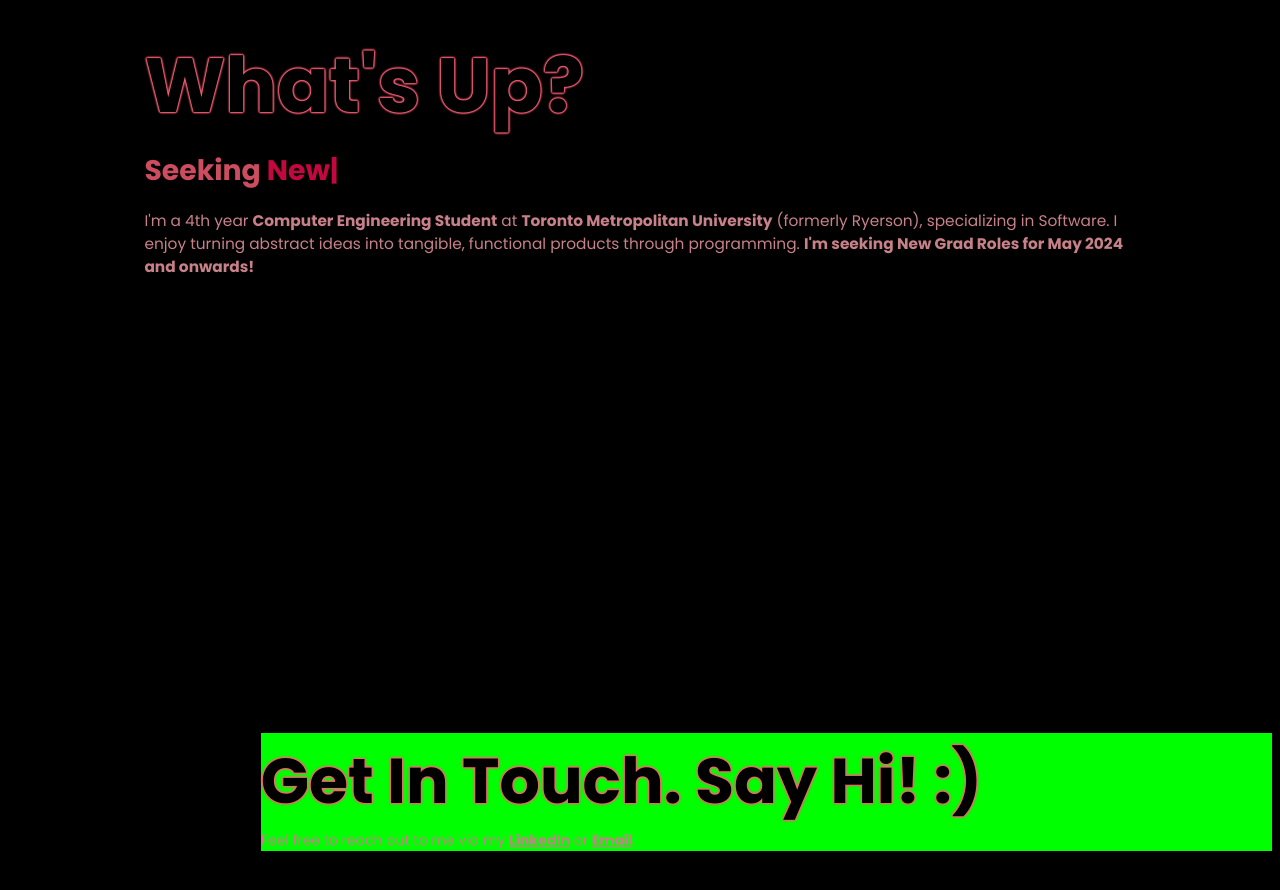
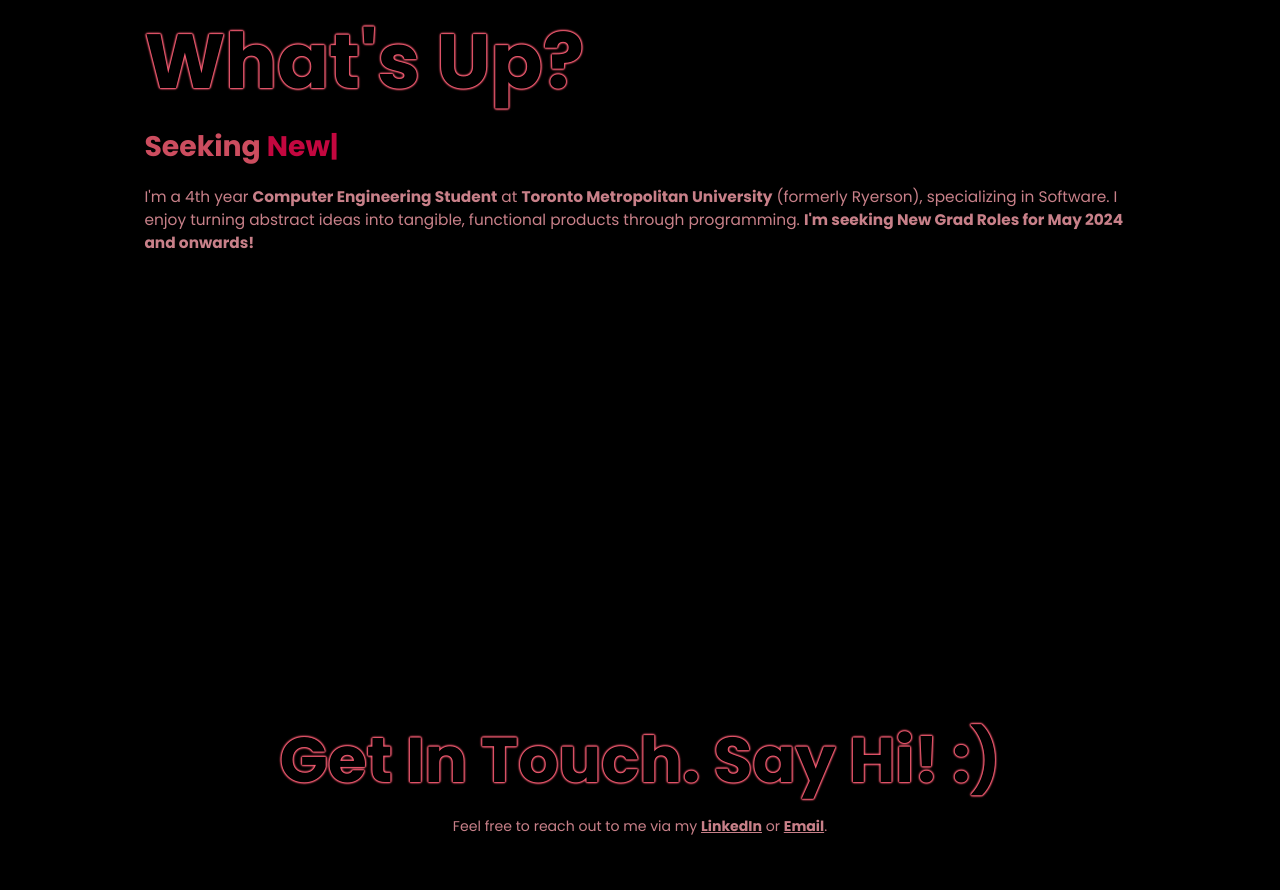
Before and after one commit to pdhruvii/DhruviPatel, a plain HTML site: page rough.html in a window 1280 px wide. Shown: the part 1333-2223 px from the top of the page. Drawn offline with nearby package versions, Linux system fonts and the light colour scheme.

Commit message:
Centred Contact Page

```diff
--- a/temp.css
+++ b/temp.css
@@ -237,7 +237,7 @@ nav a.active {
     margin-top: 2.25%;
     height: auto;
     width: 325px;
-    max-width: 50%;
+    max-width: 65%;
     border-radius: 2%;
     border: 1.75px solid var(--accent-colour1);
     box-shadow: 0 0 0.8rem var(--accent-colour1);
@@ -320,25 +320,36 @@ nav a.active {
     .about-textbox-text {
         margin-top: -5%;
     }
+
+    .about-section .about-content img {
+        width: 275px;
+    }
 }
 
 
 .contact-section {
-    background-color: black;
+    /* background-color: black; */
     /* background-color: teal; */
     height: 100vh;
+    display: flex;
+    justify-content: center;
+    align-items: center;
 }
 
 .contact-content {
-    background-color: lime;
-    position: relative;
-    top: 40%; /* Position the content 50% from the top of the section */
+    /* background-color: lime; */
+    text-align: center;
+    /* position: relative;
+    top: 40%; Position the content 50% from the top of the section
     left: 20%;
-    width: 80%; /* Optional: Set a width for the content */
+    width: 80%; Optional: Set a width for the content */
 }
 
 .contact-textbox-header {
+    /* background-color: yellow; */
     font-size: clamp(14px, 3.3vw, 140px);
+    margin-top: -7.3%;
+    /* height: auto; */
 }
 
 .contact-textbox-header .glow {
@@ -352,10 +363,10 @@ nav a.active {
 
 .contact-textbox-links p {
     /* background-color: pink; */
-    width: 70%;
+    /* width: 70%; */
     color: var(--accent-colour4);
     font-size: clamp(13px, 1.1vw, 45px);
-    margin-top: -5%;
+    margin-top: -6%;
     /* margin-left: 0.5%; */
 }
 
@@ -393,7 +404,7 @@ nav a.active {
     }
 }
 
-/*For iPad Air*/
+/*Contact: For iPad Air*/
 @media (min-width: 768px) and (max-width: 1025px) {
     .contact-textbox-links p {
         font-size: 18px;
@@ -410,6 +421,7 @@ nav a.active {
         font-size: 12px;
     }
 
+    /*
     .contact-content {
         left: 12%;
         width: 88%;
@@ -418,6 +430,7 @@ nav a.active {
     .contact-textbox-links p {
         width: 80%;
     }
+    */
 
     .contact-textbox-links p {
         font-size: 13px;
```
